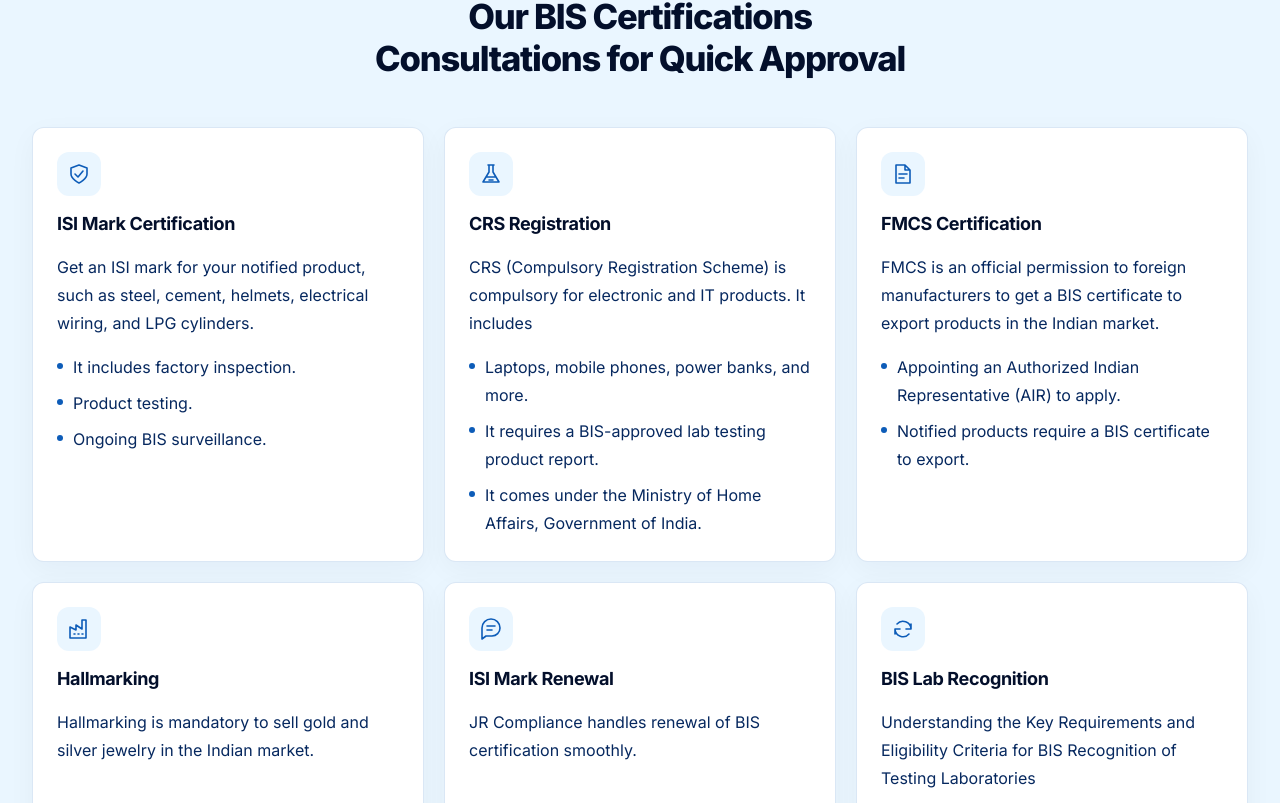
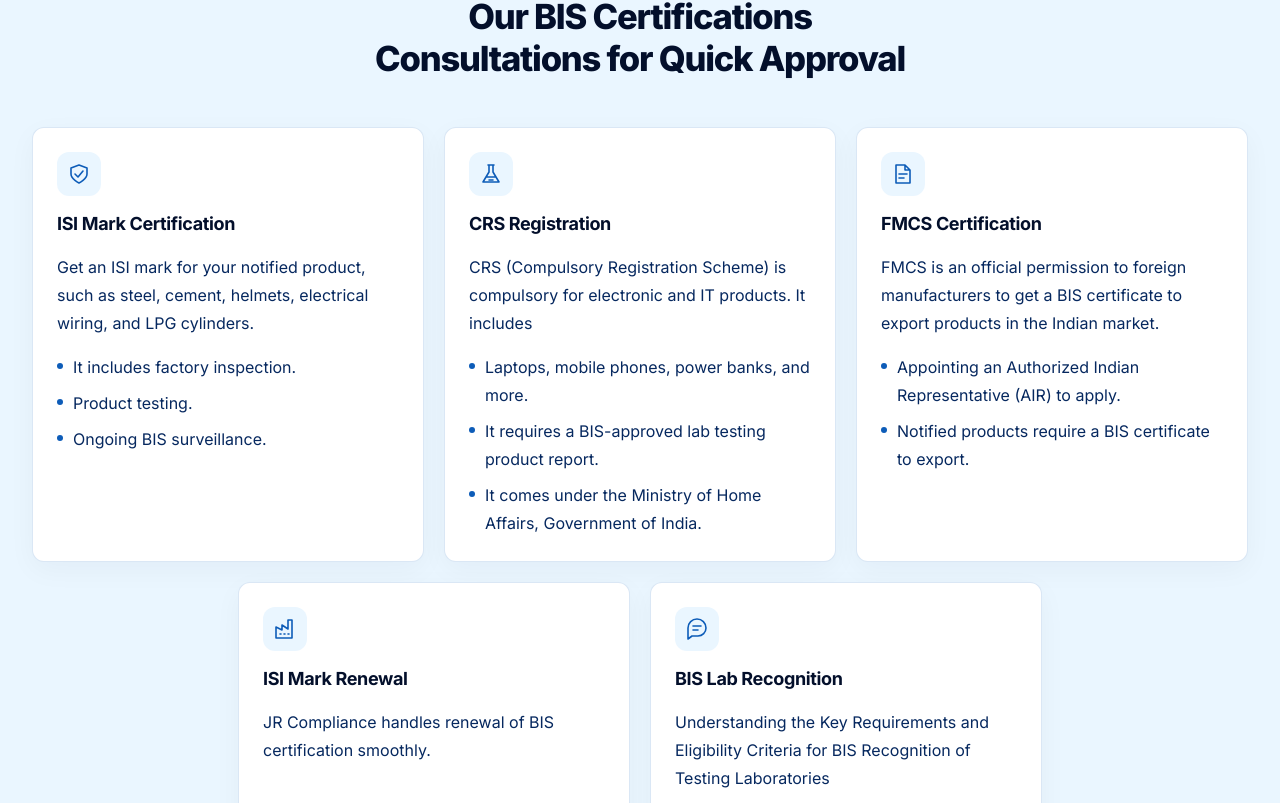
Before and after one commit to Praveen67566/jr-compliance-rewamp, a Next.js app in the folder frontend/: page /ads/bis-certification in a window 1280 px wide. Shown: the part 2097-2900 px from the top of the page. Built offline with nearby package versions, Linux system fonts and the light colour scheme; no server answers.

Commit message:
implemented some changes

```diff
--- a/frontend/components/bis-ads/bis-ads-page.tsx
+++ b/frontend/components/bis-ads/bis-ads-page.tsx
@@ -82,11 +82,14 @@ function ProcessCard({ card, index }: { card: BisAdsCard; index: number }) {
 }
 
 function CardSection({ id, section, dark = false, tinted = false, centered = false, aligned = false, children }: { id: string; section: BisAdsCardSection; dark?: boolean; tinted?: boolean; centered?: boolean; aligned?: boolean; children?: ReactNode }) {
+  const gridColumns = id === "certifications" && section.cards.length === 5
+    ? "min-[560px]:grid-cols-4 min-[560px]:[&>article]:col-span-2 min-[560px]:[&>article:last-child]:col-start-2 min-[1100px]:grid-cols-6 min-[1100px]:[&>article:nth-child(4)]:col-start-2 min-[1100px]:[&>article:last-child]:col-start-4"
+    : "min-[560px]:grid-cols-2 min-[1100px]:grid-cols-3";
   return <section id={id} aria-labelledby={`${id}-heading`} className={`${rhythm} ${dark ? bluefield : tinted ? "bg-ice text-navy-950" : "bg-cloud text-navy-950"}`}>
     {dark ? <GridArtwork /> : null}
     <div className={container}>
       <Heading id={id} title={section.title} eyebrow={section.eyebrow} description={section.description} dark={dark} />
-      <div className="grid gap-4 min-[560px]:grid-cols-2 min-[1100px]:grid-cols-3 min-[1100px]:gap-5">{section.cards.map((card, index) => <Card card={card} key={card.title} index={index} dark={dark} centered={centered} aligned={aligned} />)}</div>
+      <div className={`grid gap-4 min-[1100px]:gap-5 ${gridColumns}`}>{section.cards.map((card, index) => <Card card={card} key={card.title} index={index} dark={dark} centered={centered} aligned={aligned} />)}</div>
       {children ? <div className="mt-9 min-[821px]:mt-12">{children}</div> : null}
     </div>
   </section>;
--- a/frontend/data/bis-ads-fallback.ts
+++ b/frontend/data/bis-ads-fallback.ts
@@ -66,7 +66,6 @@ export const bisAdsPage: BisAdsPageData = {
       { title: "ISI Mark Certification", description: "Get an ISI mark for your notified product, such as steel, cement, helmets, electrical wiring, and LPG cylinders.", items: ["It includes factory inspection.", "Product testing.", "Ongoing BIS surveillance."] },
       { title: "CRS Registration", description: "CRS (Compulsory Registration Scheme) is compulsory for electronic and IT products. It includes", items: ["Laptops, mobile phones, power banks, and more.", "It requires a BIS-approved lab testing product report.", "It comes under the Ministry of Home Affairs, Government of India."] },
       { title: "FMCS Certification", description: "FMCS is an official permission to foreign manufacturers to get a BIS certificate to export products in the Indian market.", items: ["Appointing an Authorized Indian Representative (AIR) to apply.", "Notified products require a BIS certificate to export."] },
-      { title: "Hallmarking", description: "Hallmarking is mandatory to sell gold and silver jewelry in the Indian market.", items: ["It certifies gold purity (14K, 18K, or 22K).", "Indian jewelers must register for hallmarking."] },
       { title: "ISI Mark Renewal", description: "JR Compliance handles renewal of BIS certification smoothly.", items: ["Our deep expertise makes the renewal process easy.", "We protect your business from daily penalties.", "Provide regular updates regarding any change."] },
       { title: "BIS Lab Recognition", description: "Understanding the Key Requirements and Eligibility Criteria for BIS Recognition of Testing Laboratories", items: ["Laboratories can apply for BIS recognition to test products.", "BIS recognition allows labs to issue test reports accepted for BIS certification.", "NABL accreditation and a successful BIS audit are mandatory."] },
     ],
```
Also changed, not shown: 1 other file (tests, documents, lock files or other folders).
